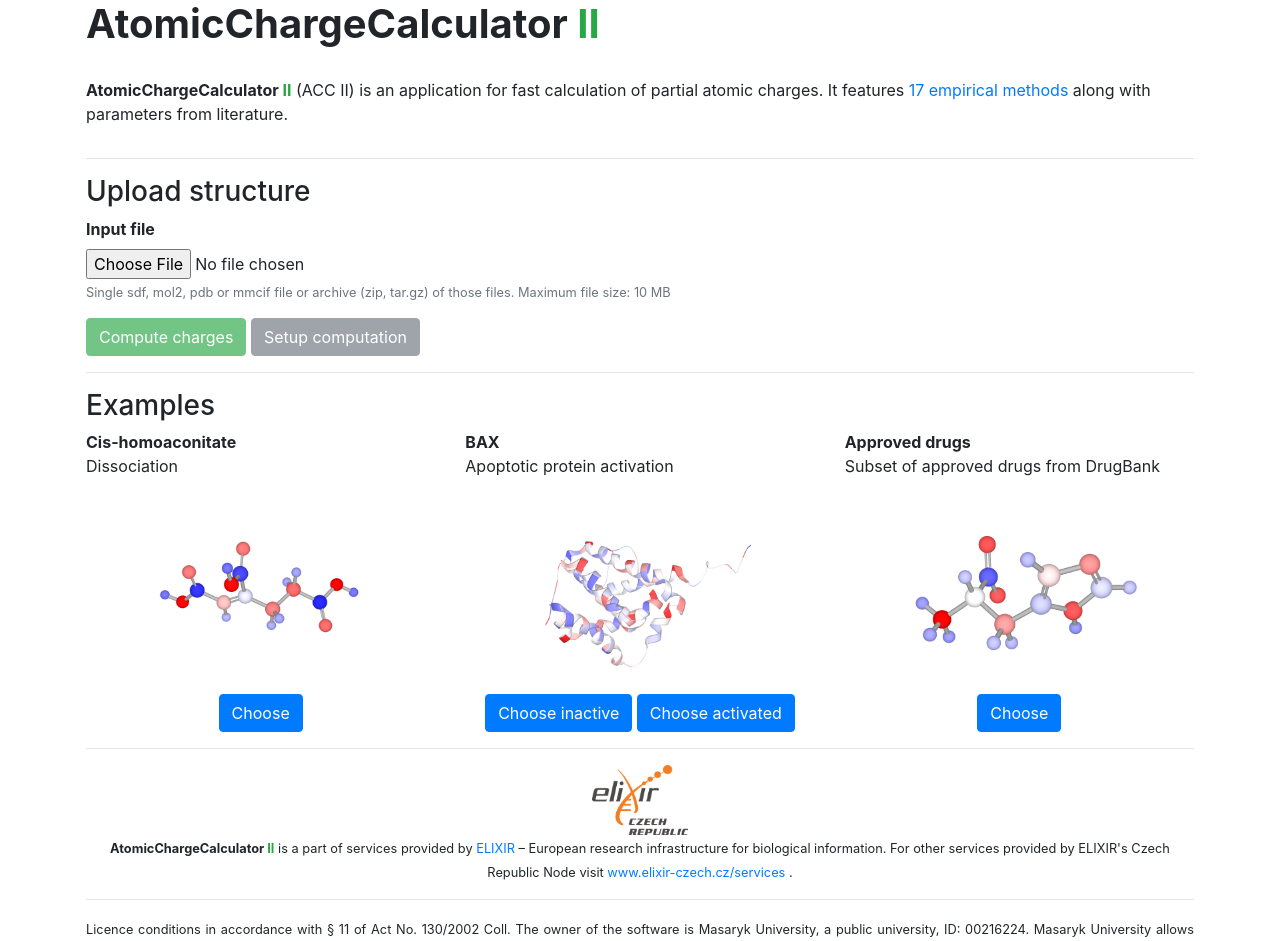
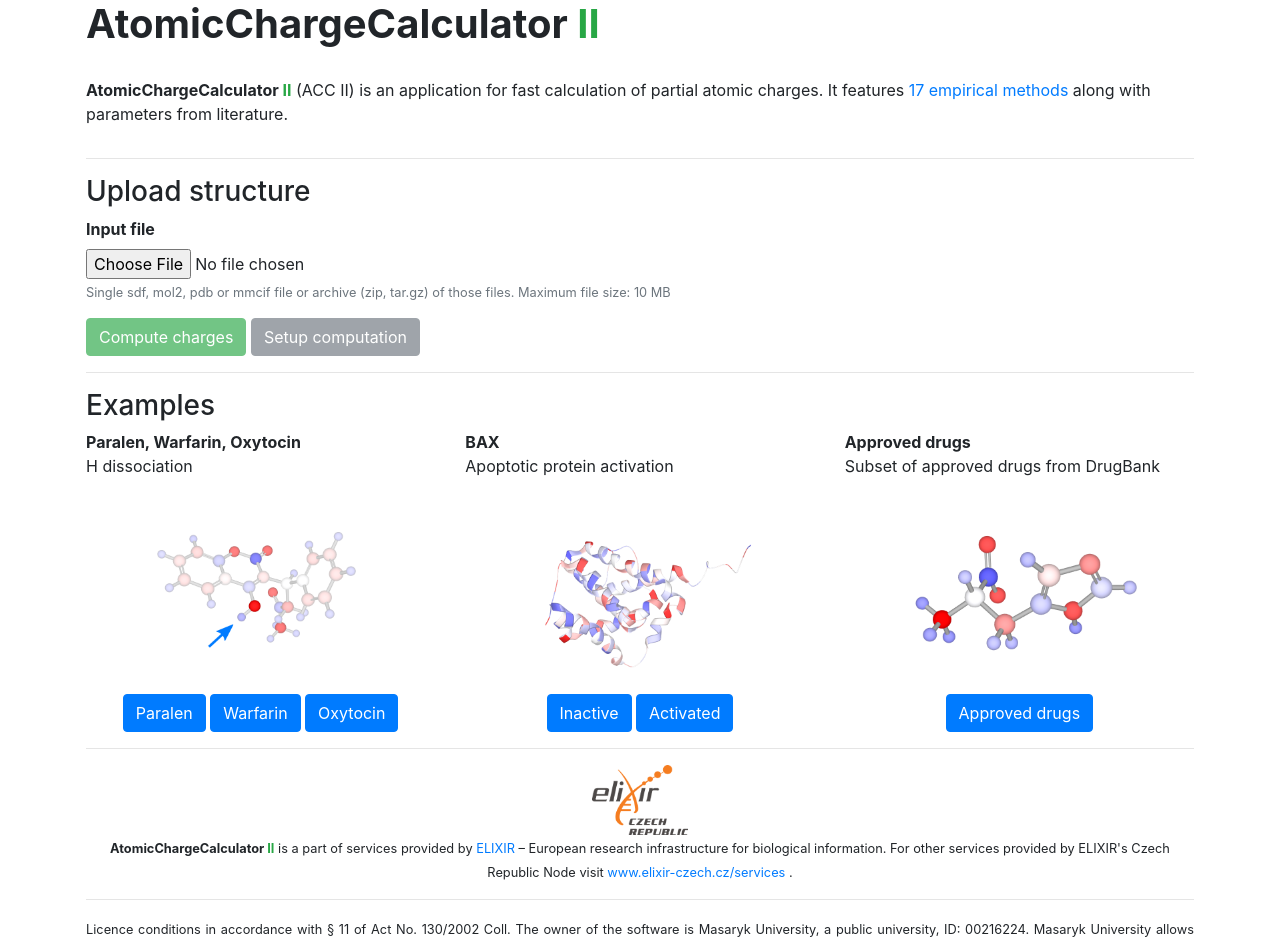
Before and after one commit to sb-ncbr/AtomicChargeCalculator2, a Flask app: page / in a window 1280 px wide. Shown: the part 64-1005 px from the top of the page. Run offline with Flask 2, Linux system fonts and the light colour scheme; parts of the project's set-up code (start-up, migrations or seed data) failed here and were passed over; some libraries are stand-ins or nearby versions.

Commit message:
[examples] Update dissociation examples

```diff
--- a/app/routes.py
+++ b/app/routes.py
@@ -78,8 +78,12 @@ def prepare_file(rq, tmp_dir):
 def prepare_example(rq, tmp_dir):
     if 'example-drugs' in rq.form:
         filename = 'drugs.sdf'
-    elif 'example-ligand' in rq.form:
-        filename = 'cis-homoaconitate.sdf'
+    elif 'example-paralen' in rq.form:
+        filename = 'paralen.sdf'
+    elif 'example-oxytocin' in rq.form:
+        filename = 'oxytocin.sdf'
+    elif 'example-warfarin' in rq.form:
+        filename = 'warfarin.sdf'
     elif 'example-bax-inactive' in rq.form:
         filename = '1f16_updated.cif'
     elif 'example-bax-activated' in rq.form:
--- a/app/templates/index.html
+++ b/app/templates/index.html
@@ -48,12 +48,16 @@
         </div>
         <div class="row">
             <div class="col-lg-4">
-                <b>Cis-homoaconitate</b>
-                <p>Dissociation</p>
+                <b>Paralen, Warfarin, Oxytocin</b>
+                <p>H dissociation</p>
                 <div class="text-center">
-                    <img src="{{ url_for('static', filename='cis-homoaconitate.png') }}" alt="Cis-homoaconitate"
+                    <img src="{{ url_for('static', filename='warfarin.png') }}" alt="Cis-homoaconitate"
                      style="height: 200px">
-                    <button type="submit" id="example-ligand" name="example-ligand" class="btn btn-primary">Choose
+                    <button type="submit" id="example-paralen" name="example-paralen" class="btn btn-primary">Paralen
+                    </button>
+                     <button type="submit" id="example-warfarin" name="example-warfarin" class="btn btn-primary">Warfarin
+                    </button>
+                     <button type="submit" id="example-oxytocin" name="example-oxytocin" class="btn btn-primary">Oxytocin
                     </button>
                 </div>
             </div>
@@ -63,11 +67,11 @@
                 <div class="text-center">
                     <img src="{{ url_for('static', filename='bax.png') }}" alt="BAX" style="height: 200px">
                     <button type="submit" id="example-bax-inactive" name="example-bax-inactive" class="btn btn-primary">
-                        Choose inactive
+                        Inactive
                     </button>
                     <button type="submit" id="example-bax-activated" name="example-bax-activated"
                             class="btn btn-primary">
-                        Choose activated
+                        Activated
                     </button>
                 </div>
             </div>
@@ -76,7 +80,7 @@
                 <p>Subset of approved drugs from DrugBank</p>
                 <div class="text-center">
                     <img src="{{ url_for('static', filename='drugs.png') }}" alt="Small set" style="height: 200px">
-                    <button type="submit" id="example-drugs" name="example-drugs" class="btn btn-primary">Choose
+                    <button type="submit" id="example-drugs" name="example-drugs" class="btn btn-primary">Approved drugs
                     </button>
                 </div>
             </div>
```
Also changed, not shown: app/static/cis-homoaconitate.png (deleted), app/static/warfarin.png (added), 5 other files.
